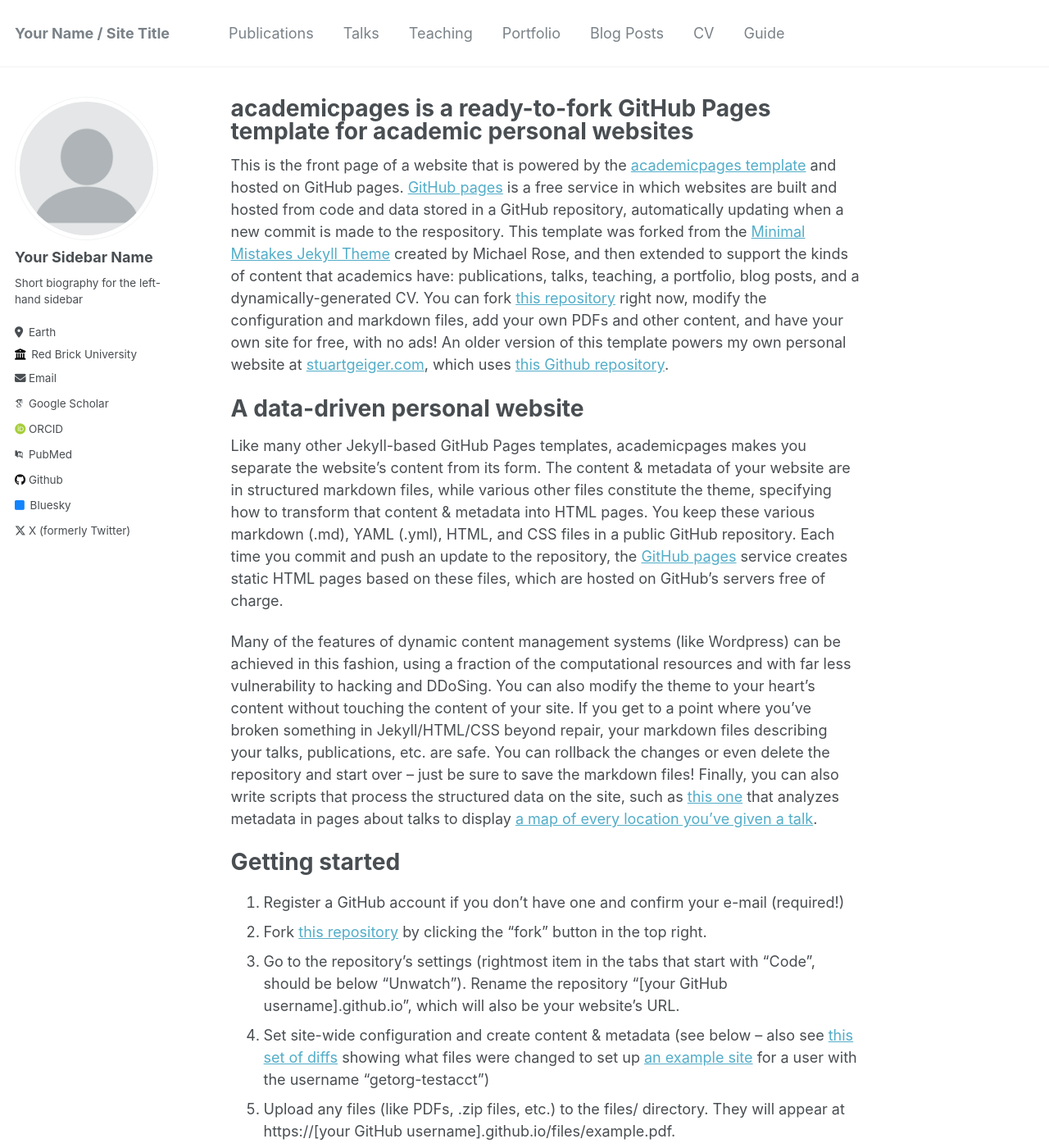
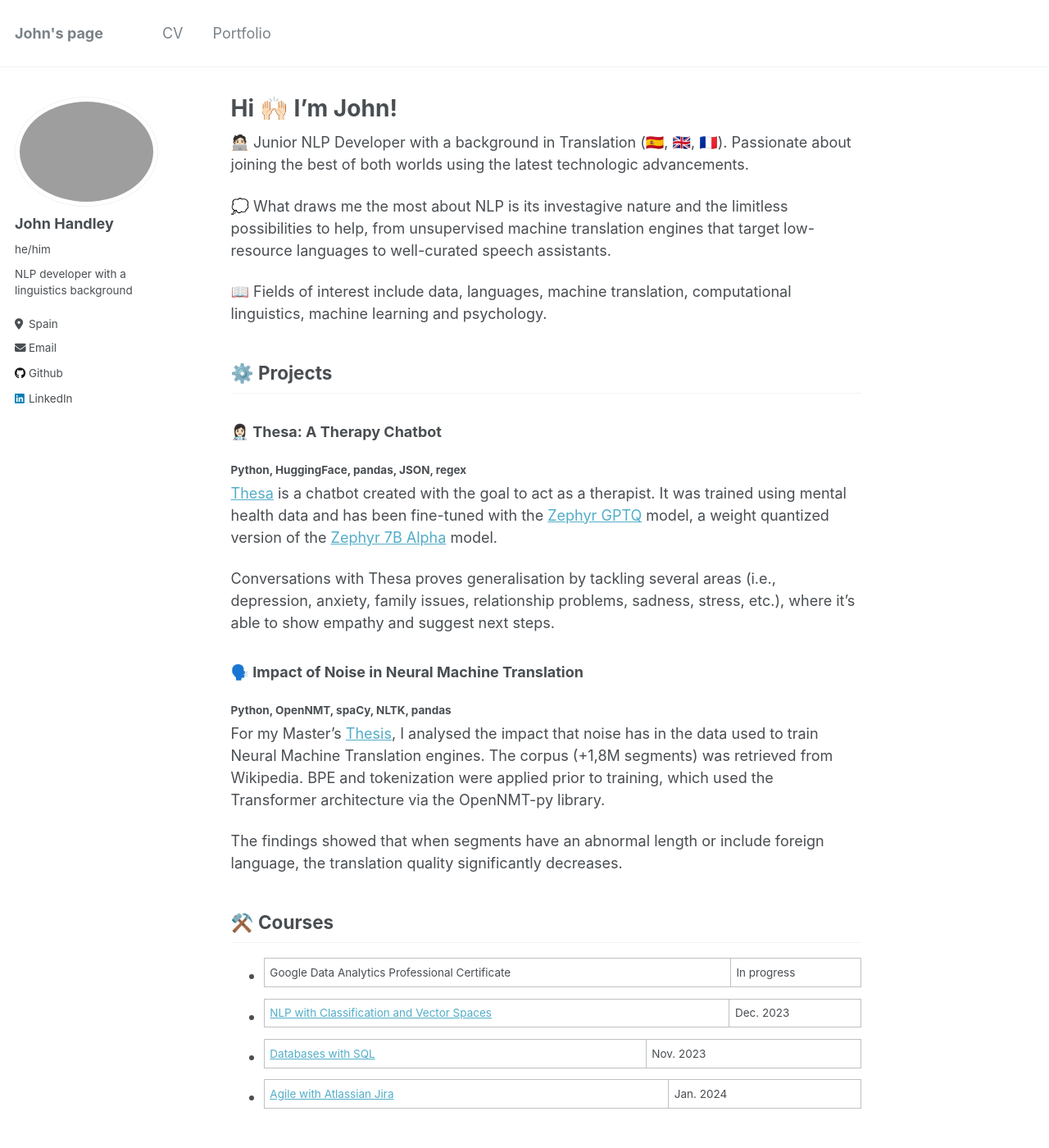
Before and after one commit to johnhandleyd/johnhandleyd.github.io, a Jekyll site: the page built from _pages/about.md, in a window 1280 px wide and 1400 px high. Shown: the whole window at 82% size. Built offline with Jekyll 4.4.1, drawn with Linux system fonts in a browser that asks for light colours; some web fonts are replaced; some of the changed text lies outside the part shown.

Commit message:
Created my page

```diff
--- a/_config.yml
+++ b/_config.yml
@@ -8,46 +8,46 @@
 
 # Basic Site Settings
 locale                   : "en-US"
-title                    : "Your Name / Site Title"
+title                    : "John's page"
 title_separator          : "-"
-name                     : &name "Your Name"
+name                     : &name "John Handley"
 description              : &description "personal description"
-url                      : https://academicpages.github.io # the base hostname & protocol for your site e.g. "https://mmistakes.github.io"
+url                      : https://johnhandleyd.github.io # the base hostname & protocol for your site e.g. "https://mmistakes.github.io"
 baseurl                  : "" # the subpath of your site, e.g. "/blog"
-repository               : "academicpages/academicpages.github.io"
+repository               : "johnhandleyd/johnhandleyd.github.io"
 
 # Site Author - The following control what appear as part of the author content on the side bar.
 #               If a field is blank the icon and link will not appear, otherwise it will be shown.
 #               Additional customization can be done by editing /_includes/author-profile.html
 author:
   # Biographic information
-  avatar           : "profile.png"
-  name             : "Your Sidebar Name"
-  pronouns         : # example: "she/her"
-  bio              : "Short biography for the left-hand sidebar"
-  location         : "Earth"
-  employer         : "Red Brick University"
+  avatar           : "profile.jpg"
+  name             : "John Handley"
+  pronouns         : "he/him"
+  bio              : "NLP developer with\na linguistics background"
+  location         : "Spain"
+  employer         : # "Red Brick University"
   uri              : # URL
-  email            : "none@example.org"
+  email            : "translatjohn@gmail.com"
 
   # Academic websites
   arxiv            : # URL - Update with the correct link to your profile
-  googlescholar    : "https://scholar.google.com/citations?user=PS_CX0AAAAAJ"
+  googlescholar    : #"https://scholar.google.com/citations?user=PS_CX0AAAAAJ"
   impactstory      : # URL
-  orcid            : "http://orcid.org/yourorcidurl"
-  pubmed           : "https://www.ncbi.nlm.nih.gov/pubmed/?term=john+snow"
+  orcid            : #"http://orcid.org/yourorcidurl"
+  pubmed           : #"https://www.ncbi.nlm.nih.gov/pubmed/?term=john+snow"
   researchgate     : # URL
 
   # Repositories and software development
   bitbucket        : # Username - Update with your username on the site
   codepen          : # Username
   dribbble         : # Username
-  github           : "academicpages"
+  github           : "johnhandleyd"
   kaggle           : # Username
   stackoverflow    : # User number or user number and name (i.e., use "1" or "1/jeff-atwood")
 
   # Social media
-  bluesky          : "bsky.app" # Replace this with you Bluesky username
+  bluesky          : #"bsky.app" # Replace this with you Bluesky username
   facebook         : # Username
   flickr           : # Username
   foursquare       : # Username
@@ -56,7 +56,7 @@
   keybase          : # Username
   instagram        : # Username
   lastfm           : # Username
-  linkedin         : # Username
+  linkedin         : "john-handley"
   mastodon         : # URL
   medium           : # URL
   pinterest        : # Username
@@ -64,7 +64,7 @@
   steam            : # Username
   telegram         : # URL
   tumblr           : # Username
-  twitter          : "UniofOxford"  # Replace this with your X / Twitter handle
+  twitter          : #"UniofOxford"  # Replace this with your X / Twitter handle
   vine             : # Username
   weibo            : # Username
   wikipedia        : # Username
@@ -92,7 +92,7 @@
     colorscheme          : # "light" (default), "dark"
 staticman:
   allowedFields          : ['name', 'email', 'url', 'message']
-  branch                 : "gh-pages" # "master", "gh-pages"
+  branch                 : "master" # "master", "gh-pages"
   commitMessage          : "New comment."
   filename               : comment-{@timestamp}
   format                 : "yml"
--- a/_data/navigation.yml
+++ b/_data/navigation.yml
@@ -1,22 +1,22 @@
 # main links links
 main:
-  - title: "Publications"
-    url: /publications/
+  # - title: "Publications"
+  #   url: /publications/
 
-  - title: "Talks"
-    url: /talks/
+  # - title: "Talks"
+  #   url: /talks/
 
-  - title: "Teaching"
-    url: /teaching/
+  # - title: "Teaching"
+  #   url: /teaching/
+
+  - title: "CV"
+    url: /files/CV.pdf
 
   - title: "Portfolio"
     url: /portfolio/
 
-  - title: "Blog Posts"
-    url: /year-archive/
+  # - title: "Blog Posts"
+  #   url: /year-archive/
 
-  - title: "CV"
-    url: /cv/
-
-  - title: "Guide"
-    url: /markdown/
+  # - title: "Guide"
+  #   url: /markdown/
--- a/_pages/about.md
+++ b/_pages/about.md
@@ -1,49 +1,37 @@
 ---
 permalink: /
-title: "academicpages is a ready-to-fork GitHub Pages template for academic personal websites"
+title: "Hi 🙌🏻 I'm John!"
 author_profile: true
 redirect_from:
   - /about/
   - /about.html
 ---
 
-This is the front page of a website that is powered by the [academicpages template](https://github.com/academicpages/academicpages.github.io) and hosted on GitHub pages. [GitHub pages](https://pages.github.com) is a free service in which websites are built and hosted from code and data stored in a GitHub repository, automatically updating when a new commit is made to the respository. This template was forked from the [Minimal Mistakes Jekyll Theme](https://mmistakes.github.io/minimal-mistakes/) created by Michael Rose, and then extended to support the kinds of content that academics have: publications, talks, teaching, a portfolio, blog posts, and a dynamically-generated CV. You can fork [this repository](https://github.com/academicpages/academicpages.github.io) right now, modify the configuration and markdown files, add your own PDFs and other content, and have your own site for free, with no ads! An older version of this template powers my own personal website at [stuartgeiger.com](http://stuartgeiger.com), which uses [this Github repository](https://github.com/staeiou/staeiou.github.io).
+🧑🏻‍💻 Junior NLP Developer with a background in Translation (🇪🇸, 🇬🇧, 🇫🇷). Passionate about joining the best of both worlds using the latest technologic advancements.
 
-A data-driven personal website
-======
-Like many other Jekyll-based GitHub Pages templates, academicpages makes you separate the website's content from its form. The content & metadata of your website are in structured markdown files, while various other files constitute the theme, specifying how to transform that content & metadata into HTML pages. You keep these various markdown (.md), YAML (.yml), HTML, and CSS files in a public GitHub repository. Each time you commit and push an update to the repository, the [GitHub pages](https://pages.github.com/) service creates static HTML pages based on these files, which are hosted on GitHub's servers free of charge.
+💭 What draws me the most about NLP is its investagive nature and the limitless possibilities to help, from unsupervised machine translation engines that target low-resource languages to well-curated speech assistants.
 
-Many of the features of dynamic content management systems (like Wordpress) can be achieved in this fashion, using a fraction of the computational resources and with far less vulnerability to hacking and DDoSing. You can also modify the theme to your heart's content without touching the content of your site. If you get to a point where you've broken something in Jekyll/HTML/CSS beyond repair, your markdown files describing your talks, publications, etc. are safe. You can rollback the changes or even delete the repository and start over -- just be sure to save the markdown files! Finally, you can also write scripts that process the structured data on the site, such as [this one](https://github.com/academicpages/academicpages.github.io/blob/master/talkmap.ipynb) that analyzes metadata in pages about talks to display [a map of every location you've given a talk](https://academicpages.github.io/talkmap.html).
+📖 Fields of interest include data, languages, machine translation, computational linguistics, machine learning and psychology.
 
-Getting started
-======
-1. Register a GitHub account if you don't have one and confirm your e-mail (required!)
-1. Fork [this repository](https://github.com/academicpages/academicpages.github.io) by clicking the "fork" button in the top right.
-1. Go to the repository's settings (rightmost item in the tabs that start with "Code", should be below "Unwatch"). Rename the repository "[your GitHub username].github.io", which will also be your website's URL.
-1. Set site-wide configuration and create content & metadata (see below -- also see [this set of diffs](http://archive.is/3TPas) showing what files were changed to set up [an example site](https://getorg-testacct.github.io) for a user with the username "getorg-testacct")
-1. Upload any files (like PDFs, .zip files, etc.) to the files/ directory. They will appear at https://[your GitHub username].github.io/files/example.pdf.
-1. Check status by going to the repository settings, in the "GitHub pages" section
+## ⚙️ Projects
+### 👩🏻‍⚕️ Thesa: A Therapy Chatbot
+##### Python, HuggingFace, pandas, JSON, regex
+[Thesa](https://github.com/johnhandleyd/thesa.git) is a chatbot created with the goal to act as a therapist. It was trained using mental health data and has been fine-tuned with the [Zephyr GPTQ](https://huggingface.co/TheBloke/zephyr-7B-alpha-GPTQ) model, a weight quantized version of the [Zephyr 7B Alpha](https://huggingface.co/HuggingFaceH4/zephyr-7b-alpha) model.
 
-Site-wide configuration
-------
-The main configuration file for the site is in the base directory in [_config.yml](https://github.com/academicpages/academicpages.github.io/blob/master/_config.yml), which defines the content in the sidebars and other site-wide features. You will need to replace the default variables with ones about yourself and your site's github repository. The configuration file for the top menu is in [_data/navigation.yml](https://github.com/academicpages/academicpages.github.io/blob/master/_data/navigation.yml). For example, if you don't have a portfolio or blog posts, you can remove those items from that navigation.yml file to remove them from the header.
+Conversations with Thesa proves generalisation by tackling several areas (i.e., depression, anxiety, family issues, relationship problems, sadness, stress, etc.), where it's able to show empathy and suggest next steps.
 
-Create content & metadata
-------
-For site content, there is one markdown file for each type of content, which are stored in directories like _publications, _talks, _posts, _teaching, or _pages. For example, each talk is a markdown file in the [_talks directory](https://github.com/academicpages/academicpages.github.io/tree/master/_talks). At the top of each markdown file is structured data in YAML about the talk, which the theme will parse to do lots of cool stuff. The same structured data about a talk is used to generate the list of talks on the [Talks page](https://academicpages.github.io/talks), each [individual page](https://academicpages.github.io/talks/2012-03-01-talk-1) for specific talks, the talks section for the [CV page](https://academicpages.github.io/cv), and the [map of places you've given a talk](https://academicpages.github.io/talkmap.html) (if you run this [python file](https://github.com/academicpages/academicpages.github.io/blob/master/talkmap.py) or [Jupyter notebook](https://github.com/academicpages/academicpages.github.io/blob/master/talkmap.ipynb), which creates the HTML for the map based on the contents of the _talks directory).
+### 🗣️ Impact of Noise in Neural Machine Translation
+##### Python, OpenNMT, spaCy, NLTK, pandas
+For my Master's [Thesis](https://www.linkedin.com/in/john-handley/overlay/1635518000037/single-media-viewer/?locale=en_US\&profileId=ACoAACCfeK8BjSnRsNilxfarZMOF6R5jrf37UpE), I analysed the impact that noise has in the data used to train Neural Machine Translation engines. The corpus (+1,8M segments) was retrieved from Wikipedia. BPE and tokenization were applied prior to training, which used the Transformer architecture via the OpenNMT-py library.
 
-**Markdown generator**
+The findings showed that when segments have an abnormal length or include foreign language, the translation quality significantly decreases.
 
-I have also created [a set of Jupyter notebooks](https://github.com/academicpages/academicpages.github.io/tree/master/markdown_generator
-) that converts a CSV containing structured data about talks or presentations into individual markdown files that will be properly formatted for the academicpages template. The sample CSVs in that directory are the ones I used to create my own personal website at stuartgeiger.com. My usual workflow is that I keep a spreadsheet of my publications and talks, then run the code in these notebooks to generate the markdown files, then commit and push them to the GitHub repository.
+## ⚒️ Courses
 
-How to edit your site's GitHub repository
-------
-Many people use a git client to create files on their local computer and then push them to GitHub's servers. If you are not familiar with git, you can directly edit these configuration and markdown files directly in the github.com interface. Navigate to a file (like [this one](https://github.com/academicpages/academicpages.github.io/blob/master/_talks/2012-03-01-talk-1.md) and click the pencil icon in the top right of the content preview (to the right of the "Raw | Blame | History" buttons). You can delete a file by clicking the trashcan icon to the right of the pencil icon. You can also create new files or upload files by navigating to a directory and clicking the "Create new file" or "Upload files" buttons.
+-  Google Data Analytics Professional Certificate | In progress
 
-Example: editing a markdown file for a talk
-![Editing a markdown file for a talk](/images/editing-talk.png)
+- [NLP with Classification and Vector Spaces](https://www.coursera.org/account/accomplishments/verify/JLWKNGK6VUWC) | Dec. 2023
 
-For more info
-------
-More info about configuring academicpages can be found in [the guide](https://academicpages.github.io/markdown/). The [guides for the Minimal Mistakes theme](https://mmistakes.github.io/minimal-mistakes/docs/configuration/) (which this theme was forked from) might also be helpful.
+- [Databases with SQL](https://certificates.cs50.io/6c6d0940-0966-4d9d-a2a1-6360391448f7.pdf?size=letter) | Nov. 2023
+
+- [Agile with Atlassian Jira](https://coursera.org/share/feaeed8204ceca59ddbe732c8b32ac7b) | Jan. 2024
```
Also changed, not shown: README.md (+2 -41 lines), _pages/cv.html (added, +11 -0 lines), _portfolio/portfolio-1.md (+5 -3 lines), _portfolio/portfolio-2.html (deleted, +0 -7 lines), _portfolio/portfolio-2.md (added, +9 -0 lines), 7 other files.
